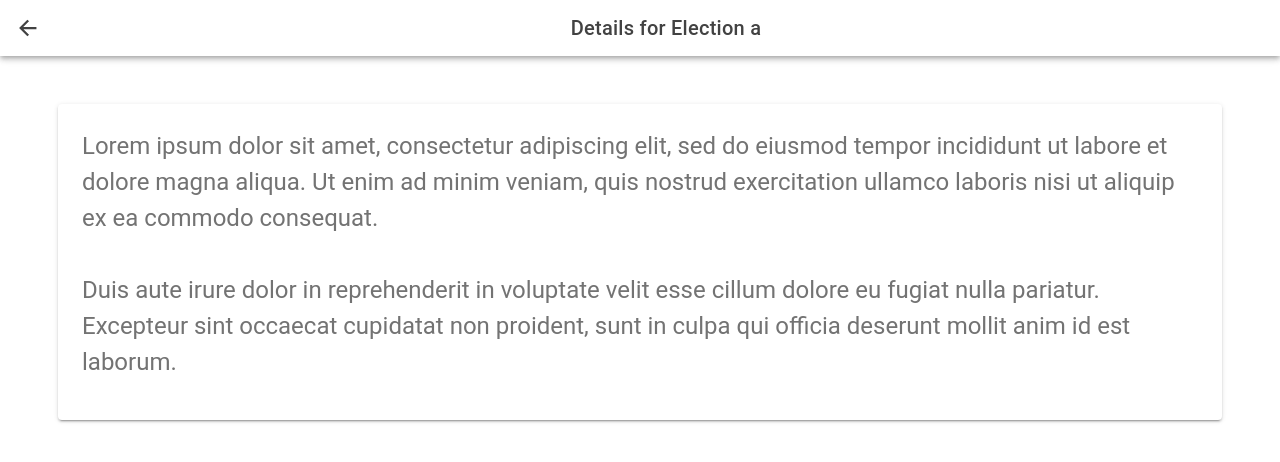
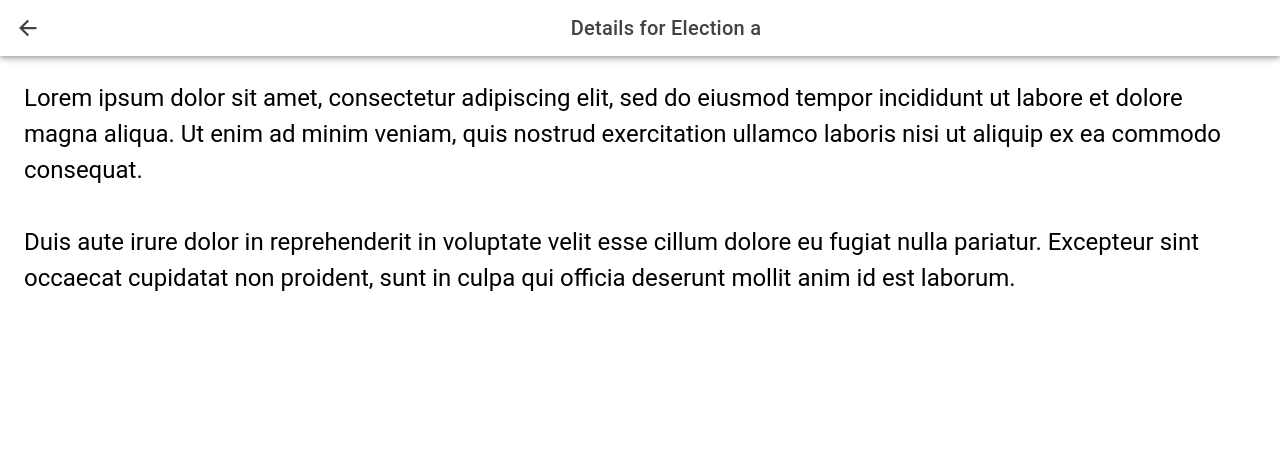
Before and after one commit to PhilipWright96/ElectionReminders, a React (Vite) app: page /electionDetails/a in a window 1280 px wide. Shown: the top 462 px of the page. Built offline with nearby package versions, Linux system fonts and the light colour scheme.

Commit message:
Improve styling

```diff
--- a/src/components/ElectionDetailsPage/ElectionDetailsPage.tsx
+++ b/src/components/ElectionDetailsPage/ElectionDetailsPage.tsx
@@ -19,8 +19,6 @@ const ElectionDetailsPage: React.FC<ElectionDetailsPageProperties> = ({ match })
                 </IonToolbar>
             </IonHeader>
             <IonContent>
-                <div className="m-5">
-                    <IonCard>
                 <div className="p-4">
                     <IonText className="fs-4">
                         <p>Lorem ipsum dolor sit amet, consectetur adipiscing elit,
@@ -35,8 +33,6 @@ const ElectionDetailsPage: React.FC<ElectionDetailsPageProperties> = ({ match })
                             deserunt mollit anim id est laborum. </p>
                     </IonText>
                 </div>
-                    </IonCard>
-                </div>
             </IonContent>
         </IonPage >
     );
```
Lines whose indentation alone changed are shown as unchanged.
